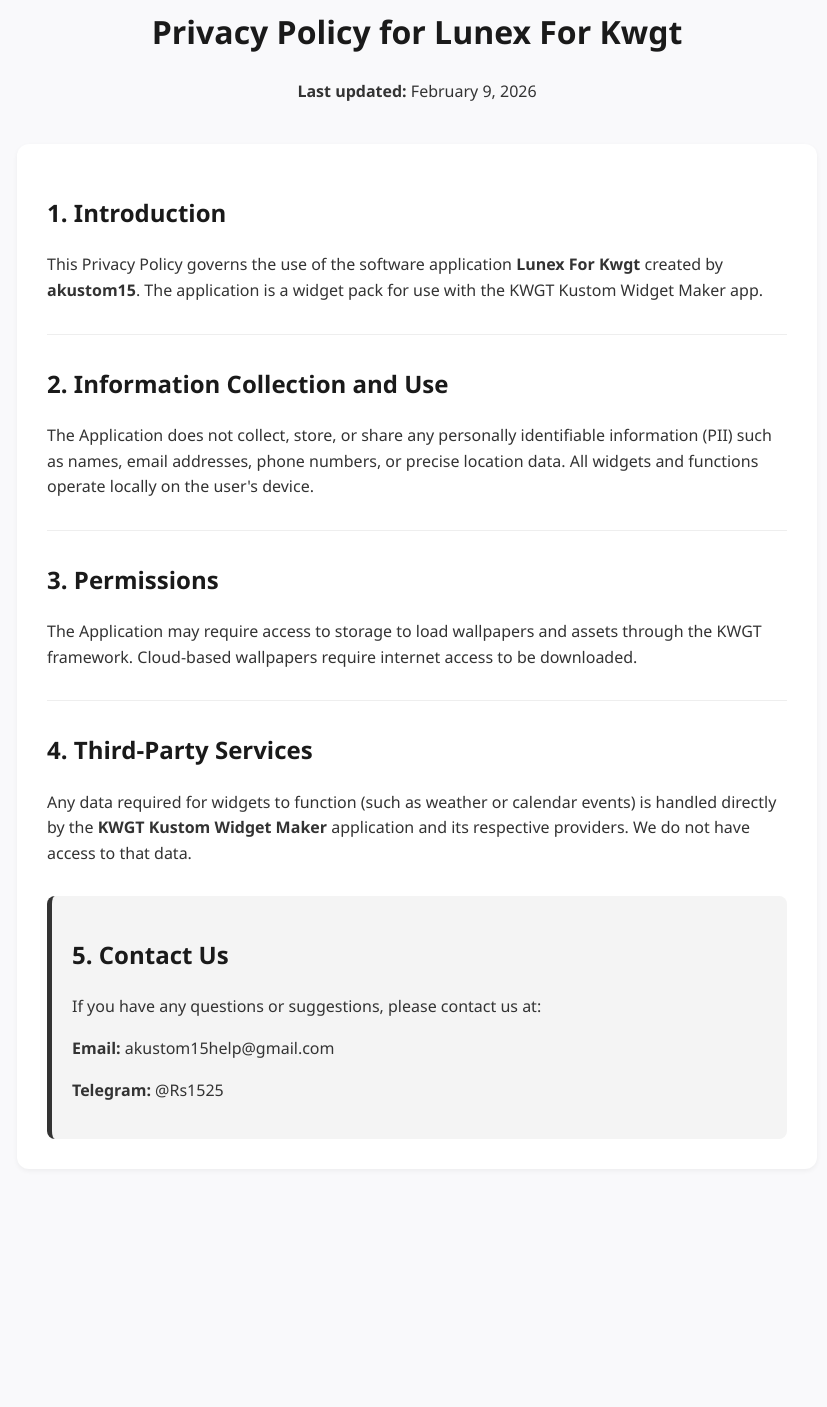
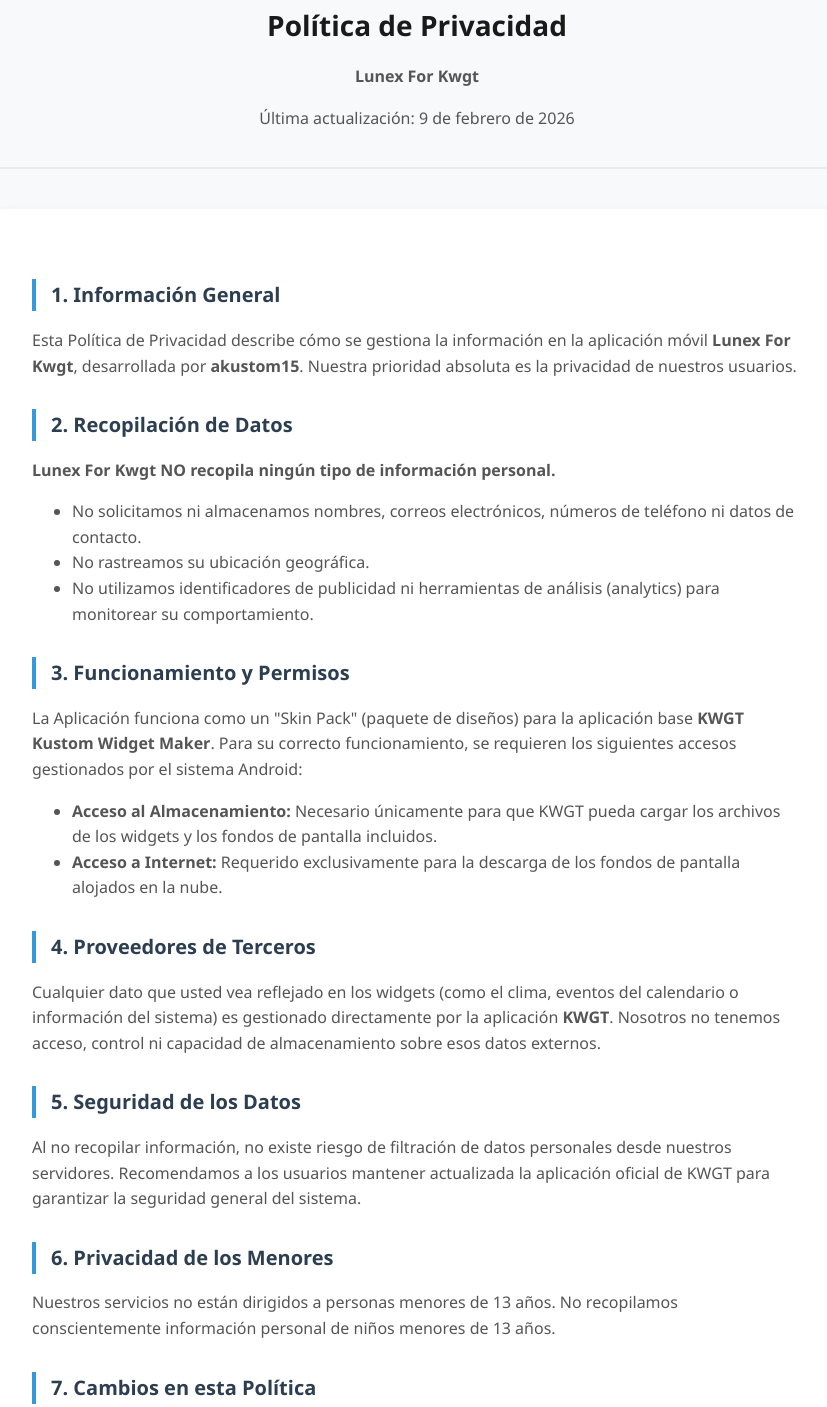
Before and after one commit to rs1525/lunex_for_kwgt, a plain HTML site: page index.html in a window 1280 px wide. Shown: the part 203-1610 px from the top of the page, without its empty margins (223-1050 px from the left). Before the commit the page ends 1412 px from the top, so only its background shows below. Drawn offline with Linux system fonts and the light colour scheme.

Commit message:
Translate privacy policy to Spanish and update styles
Updated the privacy policy content and language from English to Spanish, along with styling adjustments for better presentation.

```diff
--- a/index.html
+++ b/index.html
@@ -1,54 +1,68 @@
 <!DOCTYPE html>
-<html lang="en">
+<html lang="es">
 <head>
 <meta charset="UTF-8">
 <meta name="viewport" content="width=device-width, initial-scale=1.0">
-<title>Privacy Policy - Lunex For Kwgt</title>
+<title>Política de Privacidad - Lunex For Kwgt</title>
 <style>
-body { font-family: 'Segoe UI', Tahoma, Geneva, Verdana, sans-serif; line-height: 1.6; padding: 40px 20px; max-width: 800px; margin: auto; color: #333; background-color: #f9f9fb; }
-h1, h2 { color: #1a1a1a; }
-
-/* Estilo para el logo */
-.header { text-align: center; margin-bottom: 40px; }
-.logo { width: 120px; height: 120px; border-radius: 50%; box-shadow: 0 4px 10px rgba(0,0,0,0.1); margin-bottom: 20px; }
-
-.content { background: #fff; padding: 30px; border-radius: 12px; box-shadow: 0 2px 5px rgba(0,0,0,0.05); }
-.contact { background: #f4f4f4; padding: 20px; border-radius: 8px; margin-top: 30px; border-left: 5px solid #333; }
-hr { border: 0; border-top: 1px solid #eee; margin: 30px 0; }
+body { font-family: 'Segoe UI', Tahoma, Geneva, Verdana, sans-serif; line-height: 1.6; padding: 40px 20px; max-width: 850px; margin: auto; color: #333; background-color: #f8f9fa; }
+.header { text-align: center; margin-bottom: 40px; padding-bottom: 20px; border-bottom: 2px solid #eaeaea; }
+.logo { width: 120px; height: 120px; border-radius: 50%; box-shadow: 0 4px 15px rgba(0,0,0,0.1); margin-bottom: 20px; object-fit: cover; }
+.content { background: #ffffff; padding: 40px; border-radius: 15px; box-shadow: 0 2px 10px rgba(0,0,0,0.05); }
+h1 { color: #1a1a1a; font-size: 28px; margin-bottom: 10px; }
+h2 { color: #2c3e50; font-size: 20px; margin-top: 30px; border-left: 4px solid #3498db; padding-left: 15px; }
+p, li { font-size: 16px; color: #555; }
+.contact-box { background: #eef2f7; padding: 25px; border-radius: 10px; margin-top: 40px; }
+.btn-telegram { display: inline-block; background: #0088cc; color: white; padding: 10px 20px; border-radius: 5px; text-decoration: none; font-weight: bold; margin-top: 10px; }
+hr { border: 0; border-top: 1px solid #eee; margin: 25px 0; }
 </style>
 </head>
 <body>
 
 <div class="header">
 <img src="logo.png" alt="Lunex Logo" class="logo">
-<h1>Privacy Policy for Lunex For Kwgt</h1>
-<p><strong>Last updated:</strong> February 9, 2026</p>
+<h1>Política de Privacidad</h1>
+<p><strong>Lunex For Kwgt</strong></p>
+<p>Última actualización: 9 de febrero de 2026</p>
 </div>
 
 <div class="content">
-<h2>1. Introduction</h2>
-<p>This Privacy Policy governs the use of the software application <strong>Lunex For Kwgt</strong> created by <strong>akustom15</strong>. The application is a widget pack for use with the KWGT Kustom Widget Maker app.</p>
+<h2>1. Información General</h2>
+<p>Esta Política de Privacidad describe cómo se gestiona la información en la aplicación móvil <strong>Lunex For Kwgt</strong>, desarrollada por <strong>akustom15</strong>. Nuestra prioridad absoluta es la privacidad de nuestros usuarios.</p>
 
-<hr>
+<h2>2. Recopilación de Datos</h2>
+<p><strong>Lunex For Kwgt NO recopila ningún tipo de información personal.</strong></p>
+<ul>
+<li>No solicitamos ni almacenamos nombres, correos electrónicos, números de teléfono ni datos de contacto.</li>
+<li>No rastreamos su ubicación geográfica.</li>
+<li>No utilizamos identificadores de publicidad ni herramientas de análisis (analytics) para monitorear su comportamiento.</li>
+</ul>
 
-<h2>2. Information Collection and Use</h2>
-<p>The Application does not collect, store, or share any personally identifiable information (PII) such as names, email addresses, phone numbers, or precise location data. All widgets and functions operate locally on the user's device.</p>
+<h2>3. Funcionamiento y Permisos</h2>
+<p>La Aplicación funciona como un "Skin Pack" (paquete de diseños) para la aplicación base <strong>KWGT Kustom Widget Maker</strong>. Para su correcto funcionamiento, se requieren los siguientes accesos gestionados por el sistema Android:</p>
+<ul>
+<li><strong>Acceso al Almacenamiento:</strong> Necesario únicamente para que KWGT pueda cargar los archivos de los widgets y los fondos de pantalla incluidos.</li>
+<li><strong>Acceso a Internet:</strong> Requerido exclusivamente para la descarga de los fondos de pantalla alojados en la nube.</li>
+</ul>
 
-<hr>
+<h2>4. Proveedores de Terceros</h2>
+<p>Cualquier dato que usted vea reflejado en los widgets (como el clima, eventos del calendario o información del sistema) es gestionado directamente por la aplicación <strong>KWGT</strong>. Nosotros no tenemos acceso, control ni capacidad de almacenamiento sobre esos datos externos.</p>
 
-<h2>3. Permissions</h2>
-<p>The Application may require access to storage to load wallpapers and assets through the KWGT framework. Cloud-based wallpapers require internet access to be downloaded.</p>
+<h2>5. Seguridad de los Datos</h2>
+<p>Al no recopilar información, no existe riesgo de filtración de datos personales desde nuestros servidores. Recomendamos a los usuarios mantener actualizada la aplicación oficial de KWGT para garantizar la seguridad general del sistema.</p>
 
-<hr>
+<h2>6. Privacidad de los Menores</h2>
+<p>Nuestros servicios no están dirigidos a personas menores de 13 años. No recopilamos conscientemente información personal de niños menores de 13 años.</p>
 
-<h2>4. Third-Party Services</h2>
-<p>Any data required for widgets to function (such as weather or calendar events) is handled directly by the <strong>KWGT Kustom Widget Maker</strong> application and its respective providers. We do not have access to that data.</p>
+<h2>7. Cambios en esta Política</h2>
+<p>Es posible que actualicemos nuestra Política de Privacidad periódicamente. Se le recomienda revisar esta página de vez en cuando para ver si hay cambios. Los cambios son efectivos inmediatamente después de su publicación en esta página.</p>
 
-<div class="contact">
-<h2>5. Contact Us</h2>
-<p>If you have any questions or suggestions, please contact us at:</p>
-<p><strong>Email:</strong> akustom15help@gmail.com</p>
-<p><strong>Telegram:</strong> @Rs1525</p>
+<div class="contact-box">
+<h2>8. Soporte y Contacto</h2>
+<p>Si tiene alguna pregunta o sugerencia sobre esta Política de Privacidad, no dude en ponerse en contacto con nosotros a través de nuestros canales oficiales:</p>
+<p><strong>📧 Email:</strong> akustom15help@gmail.com</p>
+<p><strong>💬 Soporte Técnico:</strong></p>
+<a href="http://t.me/AKustom15_Support" class="btn-telegram" target="_blank">Contactar en Telegram</a>
 </div>
 </div>
 
```
